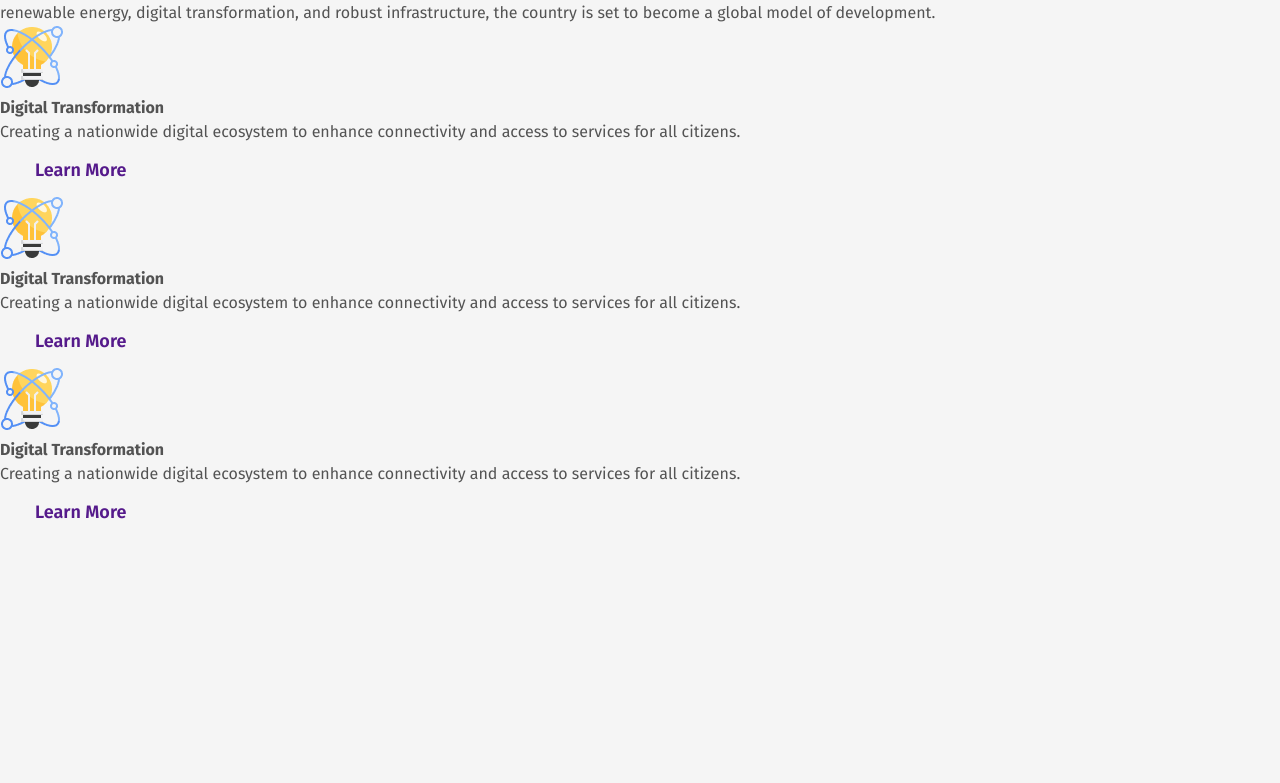
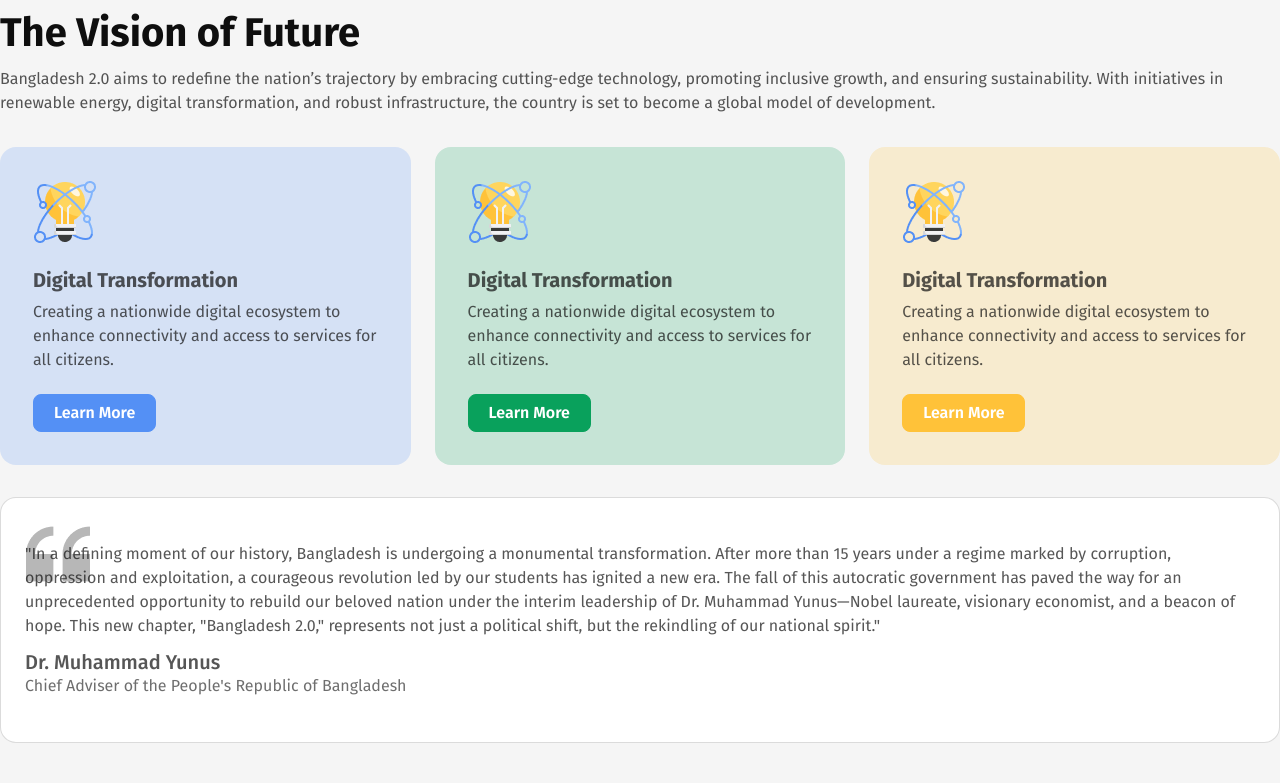
Before and after one commit to Namejone/b11-assignment-1, a plain HTML site: page index.html in a window 1280 px wide. Shown: the part 750-1533 px from the top of the page. Before the commit the page ends 1288 px from the top, so only its background shows below. Drawn offline with Linux system fonts and the light colour scheme.

Commit message:
vision area added for tonight

```diff
--- a/index.html
+++ b/index.html
@@ -63,7 +63,7 @@
     <!-- section-hero--end -->
 
     <!-- vision-area -->
-    <section class="vision-area">
+    <section class="vision-area section-padding">
       <div class="container">
 
         <!-- section-title -->
@@ -135,6 +135,25 @@
         </div>
         <!-- vision-items--end -->
 
+        <!-- vision-quote -->
+        <div class="vision-quote">
+          <p>"In a defining moment of our history, Bangladesh is undergoing a monumental transformation. After more than
+            15 years under a regime marked by corruption, oppression and exploitation, a courageous revolution led by
+            our students has ignited a new era. The fall of this autocratic government has paved the way for an
+            unprecedented opportunity to rebuild our beloved nation under the interim leadership of Dr. Muhammad
+            Yunus—Nobel laureate, visionary economist, and a beacon of hope. This new chapter, "Bangladesh 2.0,"
+            represents not just a political shift, but the rekindling of our national spirit."</p>
+
+          <h5>
+            Dr. Muhammad Yunus
+            <span>
+              Chief Adviser of the People's Republic of Bangladesh
+            </span>
+          </h5>
+
+        </div>
+        <!-- vision-quote--end -->
+
       </div>
     </section>
     <!-- vision-area--end -->
--- a/style.css
+++ b/style.css
@@ -80,6 +80,21 @@ h3 {
   width: 100%;
 }
 
+.section-padding {
+  padding: 40px 0px;
+}
+
+.section-title {
+  margin-bottom: 32px;
+}
+
+.section-title h2:not(:last-child) {
+  margin-bottom: 10px;
+}
+
+.section-title p {
+  margin-bottom: 0px;
+}
 
 
 /* header-css-start */
@@ -95,6 +110,9 @@ h3 {
 
 
 /* hero-css-start */
+.hero-area {
+  padding-bottom: 40px;
+}
 
 .hero-wrapper {
   display: flex;
@@ -132,3 +150,128 @@ h3 {
 .hero-img img {
   max-width: 100%;
 }
+
+/* vision-area */
+
+.vision-items {
+  display: flex;
+  align-items: stretch;
+  margin: 0px -12px;
+}
+
+.vision-column {
+  flex: 0 0 auto;
+  width: 33.33%;
+  padding: 0px 12px;
+  margin-bottom: 32px;
+}
+
+.vision-item {
+  border-radius: 16px;
+  padding: 33px 33px;
+  height: 100%;
+}
+
+.vision-item__icon {
+  height: 64px;
+  margin-bottom: 24px;
+}
+
+.vision-item__icon img {
+  max-width: 100%;
+}
+
+.vision-item__content h4 {
+  font-size: 20px;
+  line-height: normal;
+  margin-bottom: 8px;
+}
+
+.vision-item__content p {
+  margin-bottom: 22px;
+}
+
+
+.vision-item .btn {
+  font-size: 16px;
+  padding: 10px 20px;
+  border-radius: 8px;
+}
+
+.vision-item--digital {
+  background-color: #5490F533;
+}
+
+.vision-item--digital a.btn {
+  background-color: #5490F5;
+  border-color: #5490F5;
+  color: #fff;
+}
+
+.vision-item--digital a.btn:hover {
+  background-color: #035bf3;
+  border-color: #035bf3;
+  color: #fff;
+}
+
+
+.vision-item--energy {
+  background-color: #C6E4D6;
+}
+
+.vision-item--energy a.btn {
+  background-color: #09A15C;
+  border-color: #09A15C;
+  color: #fff;
+}
+
+.vision-item--energy a.btn:hover {
+  background-color: #006e3d;
+  border-color: #006e3d;
+  color: #fff;
+}
+
+.vision-item--modern {
+  background-color: #F7EBCF;
+}
+
+.vision-item--modern a.btn {
+  background-color: #FFC239;
+  border-color: #FFC239;
+  color: #fff;
+}
+
+.vision-item--modern a.btn:hover {
+  background-color: #be8602;
+  border-color: #be8602;
+  color: #fff;
+}
+
+.vision-quote {
+  background-color: #fff;
+  border: 1px solid #0E0E0E26;
+  border-radius: 16px;
+  padding: 44px 24px;
+  background-image: url('./imgs/quote-bg.png');
+  background-repeat: no-repeat;
+  background-position: 25px 24px;
+}
+
+.vision-quote p {
+  line-height: 24px;
+  margin-bottom: 12px;
+}
+
+.vision-quote h5 {
+  font-size: 20px;
+  font-weight: 500;
+  line-height: 24px;
+}
+
+.vision-quote h5 span {
+  display: block;
+  color: #0E0E0E99;
+  font-size: 16px;
+  font-weight: normal;
+  line-height: 24px;
+}
```
